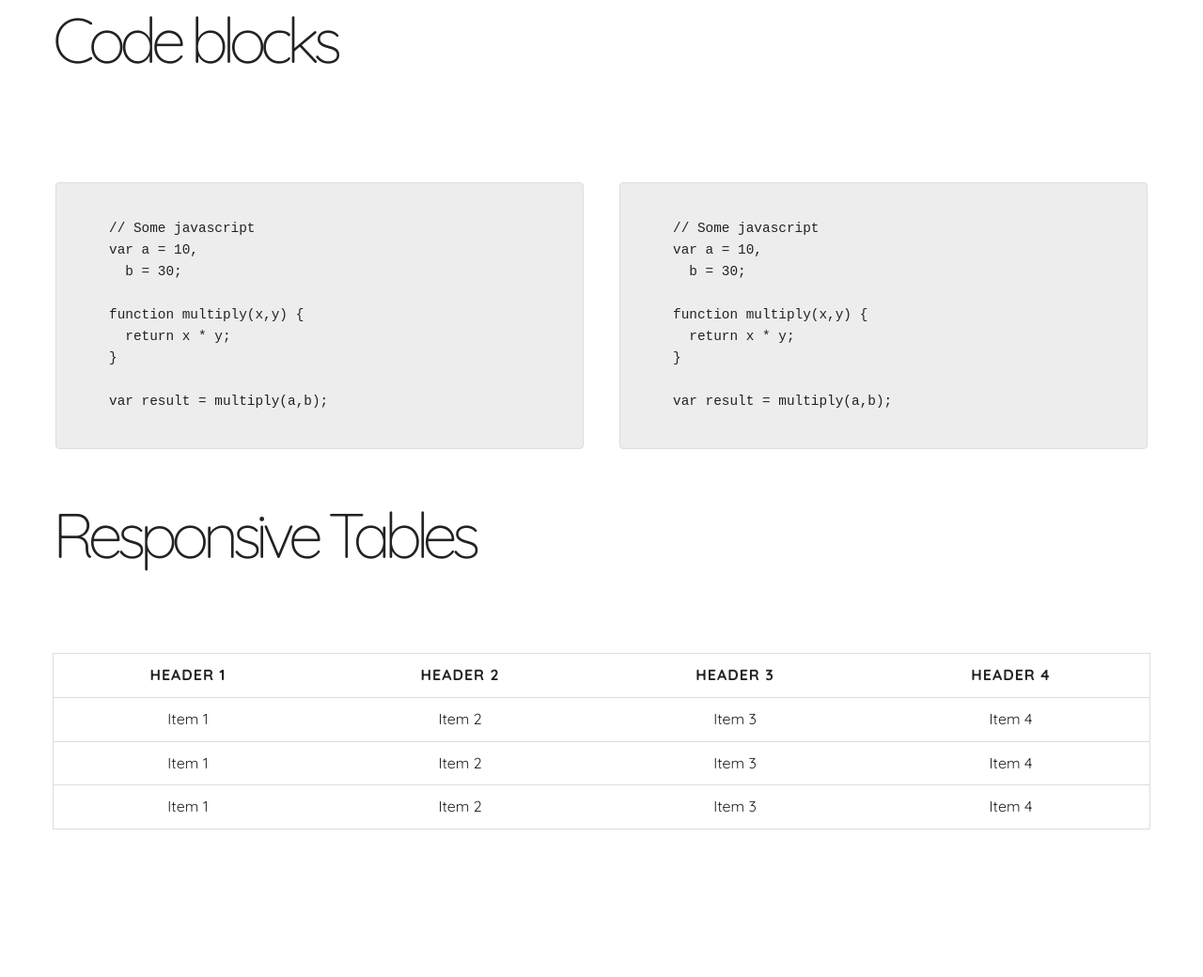
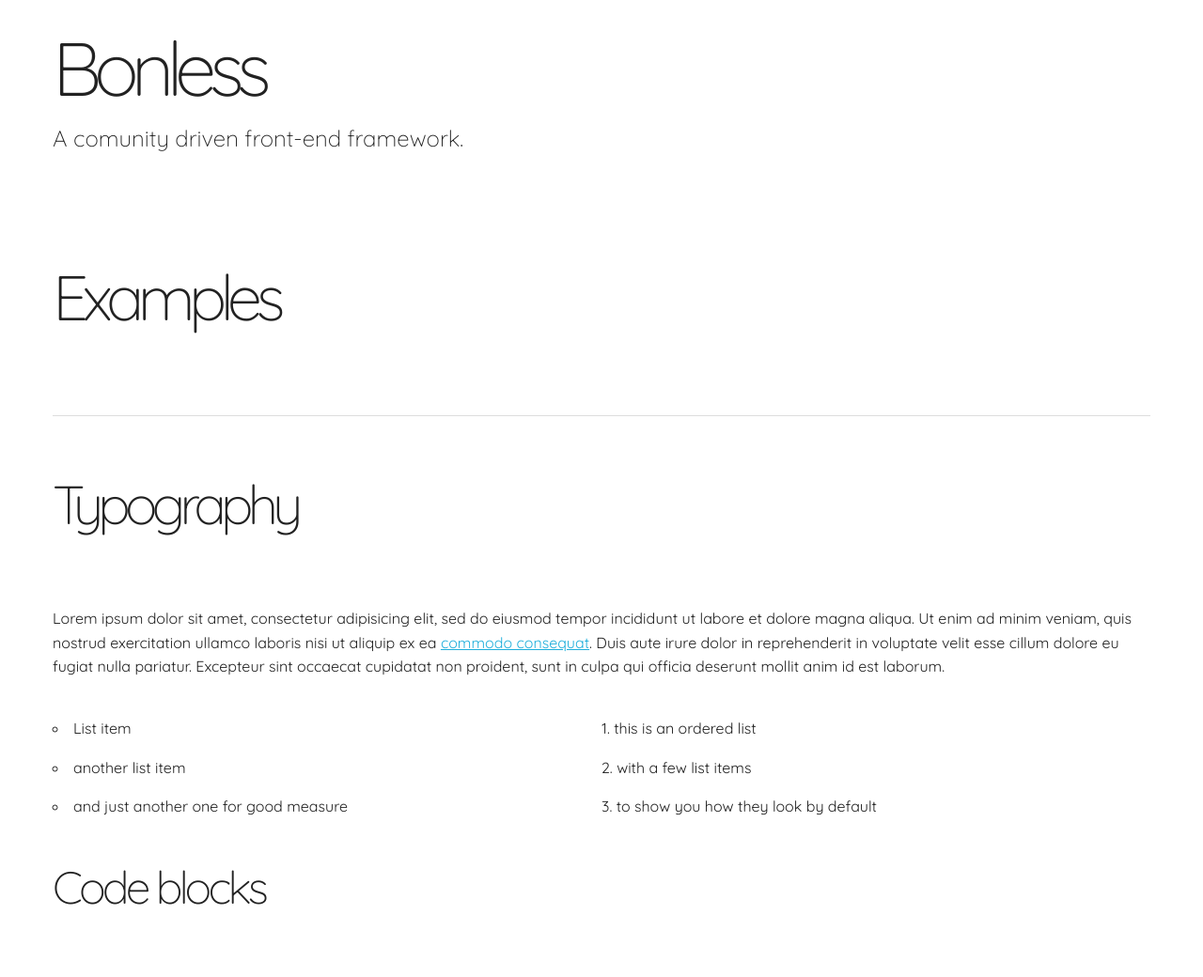
Before and after one commit to BonelessFramework/Boneless, a website: page examples/index.html in a window 1280 px wide. Shown: the top 1040 px of the page at 94% size. Before the commit the page ends 923 px from the top, so only its background shows below. Drawn offline with nearby package versions, Linux system fonts and the light colour scheme.

Commit message:
Updated the examples file

```diff
--- a/examples/index.html
+++ b/examples/index.html
@@ -4,7 +4,7 @@
 <head>
   <meta charset="utf-8">
   <title>Boneless | A Community Driven Front-end Framework</title>
-  <meta name="description" content="">
+  <meta name="description" content="Boneless is a Sass framework built upon Skeleton css.">
   <meta name="viewport" content="width=device-width, initial-scale=1">
   <!-- Web font -->
   <link href='http://fonts.googleapis.com/css?family=Quicksand:300,400,700' rel='stylesheet' type='text/css'>
@@ -12,7 +12,18 @@
   <link rel="stylesheet" href="//cdnjs.cloudflare.com/ajax/libs/normalize/3.0.3/normalize.min.css">
   <link rel="stylesheet" href="css/boneless.css">
   <!-- Favicon -->
-  <link rel="icon" type="image/png" href="images/favicon.png" />
+  <link rel="icon" type="image/png" href="images/favicon.ico" />
+
+
+  <style>
+    .boneless__heading {
+      margin-top: 0.3em;
+      margin-bottom: 0.1em;
+    }
+    .boneless__subheading {
+      margin-bottom: 4.5em;
+    }
+  </style>
 </head>
 
 <body>
@@ -20,7 +31,46 @@
 
     <div class="row">
       <div class="small-12 columns">
-        <h2>Code blocks</h2>
+        <h1 class="boneless__heading">Bonless</h1>
+        <h6 class="boneless__subheading">A comunity driven front-end framework.</h5>
+      </div>
+    </div>
+
+    <div class="row">
+      <div class="small-12 columns">
+        <h2>Examples</h2>
+        <hr>
+      </div>
+    </div>
+
+    <div class="row">
+      <div class="small-12 columns">
+        <h3>Typography</h3>
+        <p>
+          Lorem ipsum dolor sit amet, consectetur adipisicing elit, sed do eiusmod tempor incididunt ut labore et dolore magna aliqua. Ut enim ad minim veniam, quis nostrud exercitation ullamco laboris nisi ut aliquip ex ea <a href="#!">commodo consequat</a>. Duis aute irure dolor in reprehenderit in voluptate velit esse cillum dolore eu fugiat nulla pariatur. Excepteur sint occaecat cupidatat non proident, sunt in culpa qui officia deserunt mollit anim id est laborum.
+        </p>
+        <div class="row">
+          <div class="small-12 medium-6 columns">
+            <ul>
+              <li>List item</li>
+              <li>another list item</li>
+              <li>and just another one for good measure</li>
+            </ul>
+          </div>
+          <div class="small-12 medium-6 columns">
+            <ol>
+              <li>this is an ordered list</li>
+              <li>with a few list items</li>
+              <li>to show you how they look by default</li>
+            </ol>
+          </div>
+        </div>
+      </div>
+    </div>
+
+    <div class="row">
+      <div class="small-12 columns">
+        <h4>Code blocks</h4>
       </div>
       <div class="small-12 medium-6 columns">
 <pre>
@@ -56,7 +106,7 @@
 
     <div class="row">
       <div class="small-12 columns">
-        <h2>Responsive Tables</h2>
+        <h4>Responsive Tables</h4>
         <table>
           <thead>
             <tr>
```
